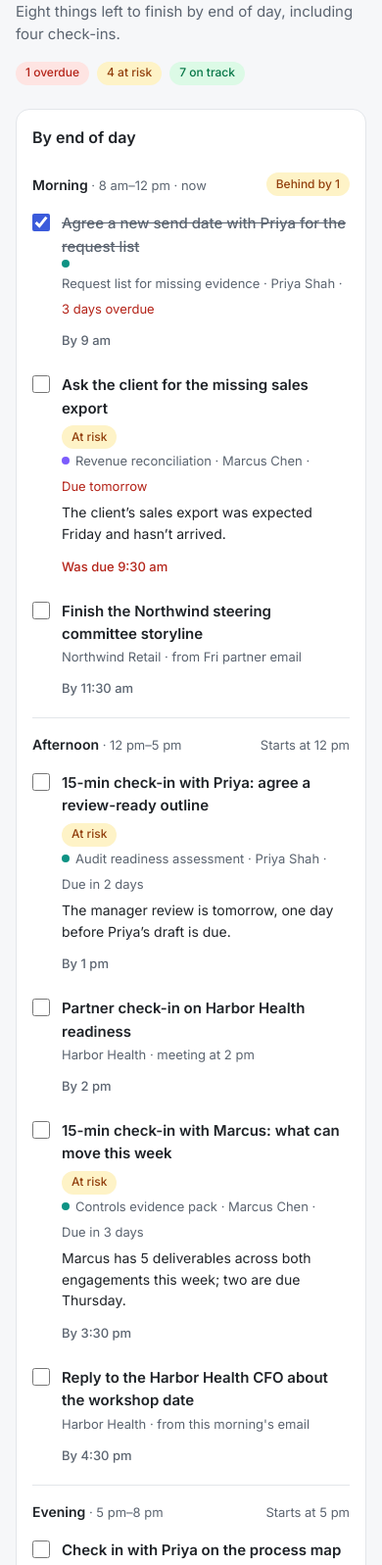
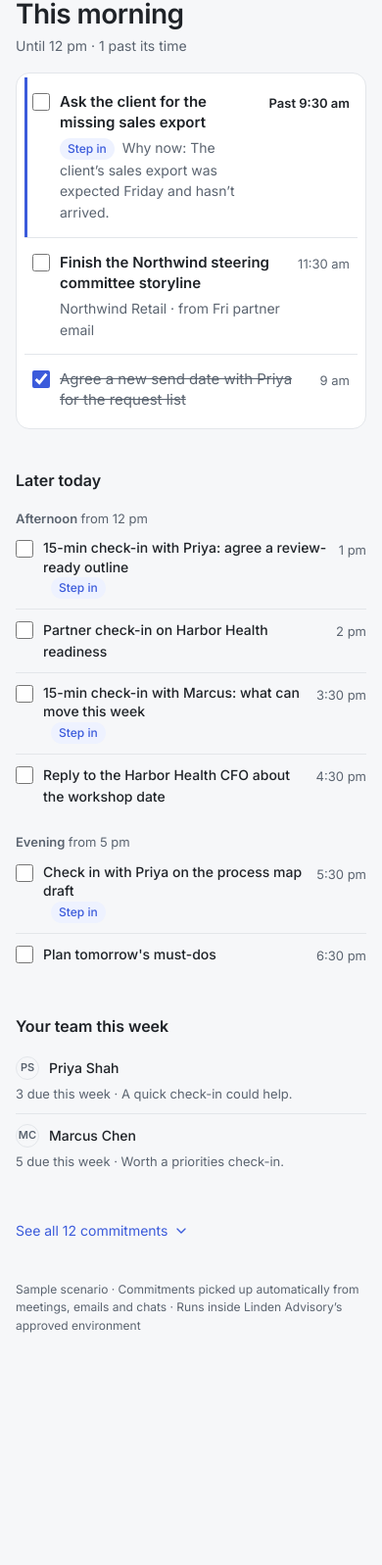
Before and after one commit to ca-scotti/early-signal-compass, a plain HTML site: page index.html in a window 390 px wide. Shown: the part 200-1797 px from the top of the page at 98% size. After the commit the page ends 1587 px from the top, so only its background shows below. Drawn offline with Linux system fonts and the light colour scheme.

Commit message:
Design update (Prompt-P): lead with right now, step-in rows, minimal layout
Decision: what a user sees first = the current part of the day, next must-do
first, with check-ins marked inside the sequence (option B).

- 'This morning' is the largest type; greeting, status pills and team card removed from the top
- Step-in rows: indigo tag + 'Why now' line, no status badges or red on the plan
- One time and at most two lines per row; due dates and sources live in the side panel
- Later today as quieter lists; team as a short text list
- Single 720px column; DESIGN.md and README updated

Co-Authored-By: Claude Opus 5.5 <noreply@anthropic.com>

```diff
--- a/app.js
+++ b/app.js
@@ -73,18 +73,21 @@ const NOW = minutes(SETTINGS.now);
 const planFor = (commitmentId) => TODAY_PLAN.find((p) => p.commitment === commitmentId);
 const checkIns = () => TODAY_PLAN.filter((p) => p.commitment);
 
-/* How a part of the day is going: behind = not done and past its time,
-   ahead = done before its time. Always a word, never color alone. */
-function pace(part) {
-  const items = TODAY_PLAN.filter((p) => p.part === part.id);
-  const isDone = (p) => state.done.has(p.id);
-  if (minutes(part.start) > NOW && !items.some(isDone)) return { word: `Starts at ${clock(part.start)}`, tone: "" };
-  if (items.length && items.every(isDone)) return { word: "Done", tone: "on-track" };
-  const behind = items.filter((p) => !isDone(p) && minutes(p.by) <= NOW).length;
-  const ahead = items.filter((p) => isDone(p) && minutes(p.by) > NOW).length;
-  if (behind) return { word: `Behind by ${behind}`, tone: "at-risk" };
-  if (ahead) return { word: `Ahead by ${ahead}`, tone: "on-track" };
-  return { word: "On track", tone: "on-track" };
+/* The part of the day we are in now (or the nearest one outside working hours). */
+function currentPart() {
+  return DAY_PARTS.find((d) => minutes(d.start) <= NOW && NOW < minutes(d.end))
+    || (NOW < minutes(DAY_PARTS[0].start) ? DAY_PARTS[0] : DAY_PARTS[DAY_PARTS.length - 1]);
+}
+const PART_TITLE = { morning: "This morning", afternoon: "This afternoon", evening: "This evening" };
+
+/* How the current part of the day is going, in words (never color alone). */
+function paceLine(part, items) {
+  const open = items.filter((p) => !state.done.has(p.id));
+  const late = open.filter((p) => minutes(p.by) <= NOW).length;
+  const until = `Until ${clock(part.end)}`;
+  if (!open.length) return `${until} · All done`;
+  if (late) return `${until} · ${late} past ${late === 1 ? "its" : "their"} time`;
+  return `${until} · On track`;
 }
 
 /* ---------- Static text ---------- */
@@ -92,9 +95,6 @@ function pace(part) {
 function fillStatic() {
   document.querySelectorAll("[data-text]").forEach((el) => { el.textContent = SETTINGS[el.dataset.text] ?? ""; });
   document.querySelectorAll("[data-icon]").forEach((el) => { el.outerHTML = icon(el.dataset.icon); });
-
-  $("engagement-nav").innerHTML = ENGAGEMENTS.map((e) =>
-    `<button class="nav-item" data-nav="${escapeHtml(e.name)}">${dot(e.name)}${escapeHtml(e.name)}</button>`).join("");
 
   $("filter-engagement").innerHTML = `<option value="all">All engagements</option>` +
     ENGAGEMENTS.map((e) => `<option value="${escapeHtml(e.name)}">${escapeHtml(e.name)}</option>`).join("");
@@ -105,83 +105,82 @@ function fillStatic() {
 /* ---------- Header ---------- */
 
 function renderHeader() {
-  const count = (s) => COMMITMENTS.filter((c) => c.status === s).length;
-  const left = TODAY_PLAN.filter((p) => !state.done.has(p.id));
-  const leftCheckIns = left.filter((p) => p.commitment).length;
-  const word = NUMBER_WORDS[left.length] ?? left.length;
-  $("now").textContent = `${SETTINGS.today} · ${clock(SETTINGS.now)}`;
-  $("lead-sentence").textContent = left.length === 0
-    ? "Everything on today's plan is done."
-    : `${word} thing${left.length === 1 ? "" : "s"} left to finish by end of day` +
-      (leftCheckIns ? `, including ${(NUMBER_WORDS[leftCheckIns] ?? String(leftCheckIns)).toLowerCase()} check-in${leftCheckIns === 1 ? "" : "s"}.` : ".");
-  $("stats").innerHTML =
-    `<span class="badge overdue">${count("overdue")} overdue</span>` +
-    `<span class="badge at-risk">${count("at-risk")} at risk</span>` +
-    `<span class="badge on-track">${count("on-track")} on track</span>`;
+  $("now").textContent = `Good morning, ${SETTINGS.leadName} · ${SETTINGS.today} · ${clock(SETTINGS.now)}`;
 }
 
 /* ---------- Today: the end-of-day plan ---------- */
 
-function planItem(p) {
+/* One row: title and one time. Rows about an analyst's work get a "Step in"
+   tag and a "Why now" line; the lead's own tasks may carry a short note.
+   "quiet" rows (later today) show the title and time only. */
+function planItem(p, quiet = false) {
   const done = state.done.has(p.id);
   const c = p.commitment ? byId(p.commitment) : null;
   const late = !done && minutes(p.by) <= NOW;
   const title = c
     ? `<button class="plan-title" data-open="${c.id}">${escapeHtml(p.title)}</button>`
     : `<span class="plan-title">${escapeHtml(p.title)}</span>`;
-  const meta = c
-    ? `${dot(c.engagement)}${escapeHtml(c.title)} · ${escapeHtml(person(c.owner).fullName)} · <span class="${c.daysUntilDue <= 1 ? "urgent" : ""}">${dueLabel(c)}</span>`
-    : escapeHtml(p.note || "");
+  let second = "";
+  if (!done && !quiet) {
+    if (c) second = `<p class="plan-why"><span class="step-in">Step in</span>Why now: ${escapeHtml(c.reason)}</p>`;
+    else if (p.note) second = `<p class="plan-why meta">${escapeHtml(p.note)}</p>`;
+  }
+  const inlineTag = !done && quiet && c ? `<span class="step-in inline">Step in</span>` : "";
   return `
-    <li class="plan-item ${done ? "is-done" : ""} ${c && state.selectedId === c.id ? "selected" : ""}">
+    <li class="plan-item ${c && !done ? "is-step-in" : ""} ${done ? "is-done" : ""} ${c && state.selectedId === c.id ? "selected" : ""}">
       <input type="checkbox" class="plan-check" id="check-${p.id}" data-done="${p.id}" ${done ? "checked" : ""}
         aria-label="Mark done: ${escapeHtml(p.title)}">
-      <div class="plan-body">
-        <div class="row-title-line">${title}${c && !done ? badge(c.status) : ""}</div>
-        <div class="row-meta meta">${meta}</div>
-        ${c && !done ? `<p class="row-reason">${escapeHtml(c.reason)}</p>` : ""}
-      </div>
-      <span class="plan-time ${late ? "urgent" : ""}">${late ? "Was due " : "By "}${clock(p.by)}</span>
+      <div class="plan-body">${title}${inlineTag}${second}</div>
+      <span class="plan-time ${late ? "is-late" : ""}">${late ? "Past " : ""}${clock(p.by)}</span>
     </li>`;
 }
 
 function renderPlan() {
-  $("plan").innerHTML = DAY_PARTS.map((part) => {
-    const items = TODAY_PLAN.filter((p) => p.part === part.id).sort((a, b) => minutes(a.by) - minutes(b.by));
-    const status = pace(part);
-    const isNow = minutes(part.start) <= NOW && NOW < minutes(part.end);
+  const part = currentPart();
+  const byTime = (a, b) => minutes(a.by) - minutes(b.by);
+  const partIndex = DAY_PARTS.indexOf(part);
+  const earlierIds = DAY_PARTS.slice(0, partIndex).map((d) => d.id);
+
+  // Right now: this part of the day, plus anything left over from earlier parts.
+  // Unfinished first, in time order; done items at the bottom.
+  const nowItems = TODAY_PLAN.filter((p) => p.part === part.id || (earlierIds.includes(p.part) && !state.done.has(p.id)));
+  const open = nowItems.filter((p) => !state.done.has(p.id)).sort(byTime);
+  const finished = nowItems.filter((p) => state.done.has(p.id)).sort(byTime);
+
+  const laterParts = DAY_PARTS.slice(partIndex + 1);
+  const later = laterParts.map((d) => {
+    const items = TODAY_PLAN.filter((p) => p.part === d.id).sort(byTime);
+    if (!items.length) return "";
     return `
-      <section class="day-part ${isNow ? "is-now" : ""}" aria-labelledby="part-${part.id}">
-        <div class="day-part-head">
-          <h3 id="part-${part.id}">${part.name}<span class="meta"> · ${clock(part.start)}–${clock(part.end)}${isNow ? " · now" : ""}</span></h3>
-          <span class="${status.tone ? `badge ${status.tone}` : "meta"}">${status.word}</span>
-        </div>
-        <ul class="plan-list">${items.map(planItem).join("")}</ul>
-      </section>`;
+      <div class="later-part">
+        <h3 class="part-label">${d.name} <span class="meta">from ${clock(d.start)}</span></h3>
+        <ul class="plan-list quiet">${items.map((p) => planItem(p, true)).join("")}</ul>
+      </div>`;
   }).join("");
+
+  $("plan").innerHTML = `
+    <section class="now" aria-labelledby="now-heading">
+      <h1 id="now-heading">${PART_TITLE[part.id] || part.name}</h1>
+      <p class="now-pace meta">${paceLine(part, nowItems)}</p>
+      <ul class="plan-list card">
+        ${open.map((p) => planItem(p)).join("") || `<li class="plan-empty meta">Nothing left for ${part.name.toLowerCase()}.</li>`}
+        ${finished.map((p) => planItem(p)).join("")}
+      </ul>
+    </section>
+    ${later ? `<section class="quiet-section" aria-label="Later today"><h2 class="section-label">Later today</h2>${later}</section>` : ""}`;
 }
 
 /* ---------- Team ---------- */
 
 function renderTeam() {
   $("team-list").innerHTML = TEAM.map((p) => {
-    const mine = COMMITMENTS.filter((c) => c.owner === p.id)
-      .sort((a, b) => STATUS_ORDER[a.status] - STATUS_ORDER[b.status]);
-    const dueThisWeek = mine.filter((c) => c.daysUntilDue >= 0 && c.daysUntilDue <= 4).length;
+    const dueThisWeek = COMMITMENTS.filter((c) => c.owner === p.id && c.daysUntilDue >= 0 && c.daysUntilDue <= 4).length;
     return `
-      <div class="person">
-        <div class="person-head">
-          ${avatar(p.id)}
-          <div>
-            <div class="person-name">${escapeHtml(p.fullName)}</div>
-            <div class="meta">${mine.length} commitments · ${dueThisWeek} due this week</div>
-          </div>
-        </div>
-        <div class="status-bar" role="img" aria-label="${mine.map((c) => STATUS_LABEL[c.status]).join(", ")}">
-          ${mine.map((c) => `<span class="${c.status}" title="${escapeHtml(c.title)} · ${STATUS_LABEL[c.status]}"></span>`).join("")}
-        </div>
-        <p class="person-note">${escapeHtml(p.note)}</p>
-      </div>`;
+      <li class="person">
+        ${avatar(p.id, "small")}
+        <span class="person-name">${escapeHtml(p.fullName)}</span>
+        <span class="meta">${dueThisWeek} due this week · ${escapeHtml(p.note)}</span>
+      </li>`;
   }).join("");
 }
 
@@ -218,9 +217,9 @@ function renderTable() {
       </tr>`).join("");
 }
 
-function openTable(engagementName = "all") {
+function openTable() {
   state.tableOpen = true;
-  state.filters = { engagement: engagementName, owner: "all", status: "all" };
+  state.filters = { engagement: "all", owner: "all", status: "all" };
   renderTable();
   $("all-work").scrollIntoView({ behavior: "smooth" });
 }
@@ -246,14 +245,14 @@ function renderSheet() {
     <div class="facts">
       <div><div class="fact-label">Owner</div><div class="fact-value">${avatar(c.owner, "small")}${escapeHtml(person(c.owner).fullName)}</div></div>
       <div><div class="fact-label">Due</div><div class="fact-value">${escapeHtml(c.due)}</div><div class="meta">${dueLabel(c)}</div></div>
-      <div><div class="fact-label">Status</div>${badge(c.status)}</div>
+      <div><div class="fact-label">Status</div><div class="fact-value">${STATUS_LABEL[c.status]}</div></div>
       <div><div class="fact-label">Latest progress</div><div class="fact-value">${escapeHtml(c.progress)}</div></div>
     </div>
 
     ${c.reason ? `
     <div class="sheet-section">
-      <h3>${c.status === "overdue" ? "What needs attention" : "Why this could slip"}</h3>
-      <div class="callout ${c.status}">${escapeHtml(c.reason)}${c.since ? ` <span style="opacity:.8">At risk since ${escapeHtml(c.since)}.</span>` : ""}</div>
+      <h3>Why now</h3>
+      <div class="callout">${escapeHtml(c.reason)}${c.since ? ` <span class="meta">Flagged ${escapeHtml(c.since)}.</span>` : ""}</div>
     </div>` : ""}
 
     <div class="sheet-section">
@@ -267,7 +266,7 @@ function renderSheet() {
       <h3>${plan ? `On your plan for ${DAY_PARTS.find((d) => d.id === plan.part).name.toLowerCase()}, by ${clock(plan.by)}` : "Suggested next step"}</h3>
       <p class="next-step">${escapeHtml(plan ? plan.title : c.nextStep)}</p>
       ${plan ? `<button class="btn btn-primary" data-done-toggle="${plan.id}" ${checkedIn ? "disabled" : ""}>
-        ${checkedIn ? `${icon("check")}Check-in done` : "Mark check-in done"}
+        ${checkedIn ? `${icon("check")}Done` : "Mark done"}
       </button>
       ${checkedIn ? `<p class="confirmation">Done for today. The status stays “${STATUS_LABEL[c.status].toLowerCase()}” until the work moves.</p>` : ""}` : ""}
     </div>` : ""}`;
@@ -317,7 +316,7 @@ document.addEventListener("click", (event) => {
   setActiveNav(nav);
   if (nav === "today") window.scrollTo({ top: 0, behavior: "smooth" });
   else if (nav === "team") $("team-card").scrollIntoView({ behavior: "smooth", block: "center" });
-  else openTable(nav === "work" ? "all" : nav);
+  else openTable();
 });
 
 [["filter-engagement", "engagement"], ["filter-owner", "owner"], ["filter-status", "status"]].forEach(([id, key]) => {
--- a/index.html
+++ b/index.html
@@ -3,12 +3,12 @@
 <head>
   <meta charset="utf-8">
   <meta name="viewport" content="width=device-width, initial-scale=1">
-  <title>Ahead — Your morning overview</title>
-  <meta name="description" content="A team lead's start-of-day view of commitments that could use support.">
+  <title>Ahead — Today</title>
+  <meta name="description" content="A team lead's day in order, with the moments to step in on an analyst's work.">
   <link rel="preconnect" href="https://fonts.googleapis.com">
   <link rel="preconnect" href="https://fonts.gstatic.com" crossorigin>
   <link rel="stylesheet" href="https://fonts.googleapis.com/css2?family=Inter:wght@400;500;600;700&display=swap">
-  <link rel="stylesheet" href="styles.css?v=4">
+  <link rel="stylesheet" href="styles.css?v=5">
 </head>
 <body>
   <div class="app">
@@ -25,11 +25,8 @@
       <div class="firm-name meta" data-text="firmName"></div>
 
       <button class="nav-item active" data-nav="today"><span data-icon="sun"></span>Today</button>
+      <button class="nav-item" data-nav="team"><span data-icon="users"></span>Team</button>
       <button class="nav-item" data-nav="work"><span data-icon="list"></span>All commitments</button>
-      <button class="nav-item" data-nav="team"><span data-icon="users"></span>Team</button>
-
-      <div class="nav-group-label">Engagements</div>
-      <div id="engagement-nav"></div>
 
       <div class="user-profile">
         <span class="avatar" data-text="leadInitials"></span>
@@ -44,30 +41,16 @@
     <main class="main">
       <div class="content">
 
-        <header class="page-header">
-          <div class="meta" id="now"></div>
-          <h1>Good morning, <span data-text="leadName"></span>.</h1>
-          <p class="lead" id="lead-sentence"></p>
-          <div class="stats" id="stats"></div>
-        </header>
+        <p class="meta greeting" id="now"></p>
 
-        <div class="grid">
-          <!-- Today: what must be done by end of day, in order. The hero of the page -->
-          <section class="card" aria-labelledby="plan-heading">
-            <div class="card-header">
-              <h2 class="card-title" id="plan-heading">By end of day</h2>
-            </div>
-            <div id="plan"></div>
-          </section>
+        <!-- Right now: the current part of the day. The hero of the page -->
+        <div id="plan"></div>
 
-          <!-- Team summary -->
-          <section class="card" id="team-card" aria-labelledby="team-heading">
-            <div class="card-header">
-              <h2 class="card-title" id="team-heading">Your team</h2>
-            </div>
-            <div id="team-list"></div>
-          </section>
-        </div>
+        <!-- The team, in a few words -->
+        <section class="quiet-section" id="team-card" aria-labelledby="team-heading">
+          <h2 class="section-label" id="team-heading">Your team this week</h2>
+          <ul class="team-list" id="team-list"></ul>
+        </section>
 
         <!-- Full list, collapsed by default -->
         <section class="all-work" id="all-work" aria-labelledby="all-work-heading">
@@ -104,11 +87,11 @@
     </main>
   </div>
 
-  <!-- Side panel (filled in by app.js when you click a commitment) -->
+  <!-- Side panel (filled in by app.js when you click an item you step in on) -->
   <div class="sheet-overlay" id="sheet-overlay" hidden></div>
   <div class="sheet" id="sheet" role="dialog" aria-modal="true" aria-labelledby="sheet-title" hidden></div>
 
-  <script src="data.js?v=4"></script>
-  <script src="app.js?v=4"></script>
+  <script src="data.js?v=5"></script>
+  <script src="app.js?v=5"></script>
 </body>
 </html>
--- a/styles.css
+++ b/styles.css
@@ -79,14 +79,13 @@ table { border-collapse: collapse; width: 100%; }
   position: sticky;
   top: 0;
   height: 100vh;
-  width: 232px;
+  width: 224px;
   flex-shrink: 0;
   display: flex;
   flex-direction: column;
   gap: var(--space-xs);
   padding: var(--space-lg) var(--space-md);
-  background: var(--surface);
-  border-right: 1px solid var(--border);
+  background: var(--neutral);
 }
 
 .brand {
@@ -150,21 +149,18 @@ table { border-collapse: collapse; width: 100%; }
   min-width: 0;
   padding: var(--space-xl) var(--space-xl) var(--space-lg);
 }
-.content { max-width: 1080px; margin: 0 auto; }
+.content { max-width: 720px; margin: 0 auto; }
 
-/* ---------- Header ---------- */
+/* ---------- Right now (the hero) ---------- */
 
-.page-header { margin-bottom: var(--space-lg); }
-.page-header h1 {
-  margin-top: var(--space-xs);
+.greeting { margin-bottom: var(--space-lg); }
+.now h1 {
   font-size: 28px;
   font-weight: 600;
   line-height: 1.25;
   letter-spacing: -0.02em;
 }
-.page-header .lead { margin-top: var(--space-sm); color: var(--secondary); font-size: 15px; }
-
-.stats { display: flex; flex-wrap: wrap; gap: var(--space-sm); margin-top: var(--space-md); }
+.now-pace { margin: var(--space-xs) 0 var(--space-md); font-size: 14px; }
 
 /* ---------- Badges, dots, avatars ---------- */
 
@@ -231,14 +227,7 @@ table { border-collapse: collapse; width: 100%; }
 .btn-text { color: var(--tertiary); padding: 0; height: auto; font-size: 14px; }
 .btn-text:hover { text-decoration: underline; }
 
-/* ---------- Main grid and cards ---------- */
-
-.grid {
-  display: grid;
-  grid-template-columns: minmax(0, 2fr) minmax(260px, 1fr);
-  gap: var(--space-lg);
-  align-items: start;
-}
+/* ---------- Cards ---------- */
 
 .card {
   background: var(--surface);
@@ -249,31 +238,24 @@ table { border-collapse: collapse; width: 100%; }
 .card-header { display: flex; align-items: baseline; justify-content: space-between; gap: var(--space-md); margin-bottom: var(--space-sm); }
 .card-title { font-size: 16px; font-weight: 600; }
 
-/* ---------- Today: the end-of-day plan ---------- */
+/* ---------- Today: the plan ---------- */
 
-.day-part { padding-top: var(--space-md); }
-.day-part + .day-part { margin-top: var(--space-sm); border-top: 1px solid var(--border); }
-.day-part-head {
-  display: flex;
-  align-items: center;
-  justify-content: space-between;
-  gap: var(--space-md);
-  margin-bottom: var(--space-xs);
-}
-.day-part-head h3 { font-size: 14px; font-weight: 600; }
-.day-part-head h3 .meta { font-weight: 400; }
+.plan-list { list-style: none; }
+.plan-list.card { padding: var(--space-xs) var(--space-sm); }
 
-.plan-list { list-style: none; margin: 0 calc(var(--space-sm) * -1); }
 .plan-item {
   display: grid;
   grid-template-columns: auto minmax(0, 1fr) auto;
   gap: 12px;
   align-items: start;
-  padding: 12px var(--space-sm);
-  border-radius: var(--rounded-md);
+  padding: 14px var(--space-sm);
+  border-top: 1px solid var(--border);
 }
-.plan-item:hover { background: var(--neutral); }
-.plan-item.selected { background: var(--tertiary-soft); }
+.plan-item:first-child { border-top: 0; }
+.plan-item.selected { background: var(--tertiary-soft); border-radius: var(--rounded-md); }
+
+/* A moment to step in on an analyst's work: an indigo edge, never a warning color */
+.plan-item.is-step-in { box-shadow: inset 3px 0 0 var(--tertiary); }
 
 .plan-check {
   width: 18px;
@@ -282,36 +264,52 @@ table { border-collapse: collapse; width: 100%; }
   accent-color: var(--tertiary);
   cursor: pointer;
 }
-.plan-title { font-size: 15px; font-weight: 600; text-align: left; }
+.plan-title { font-size: 15px; font-weight: 600; text-align: left; line-height: 1.4; }
 button.plan-title:hover { color: var(--tertiary); }
-.plan-item.is-done .plan-title { color: var(--secondary); font-weight: 500; text-decoration: line-through; }
+.plan-item.is-done .plan-title { color: var(--secondary); font-weight: 400; text-decoration: line-through; }
 
-.row-title-line { display: flex; align-items: center; flex-wrap: wrap; gap: 6px 10px; }
-.row-meta { display: flex; align-items: center; flex-wrap: wrap; gap: 6px; margin-top: 2px; }
-.row-reason { margin-top: 6px; color: var(--primary); font-size: 14px; }
+.plan-why { margin-top: 4px; color: var(--secondary); font-size: 14px; }
+.step-in {
+  display: inline-block;
+  margin-right: var(--space-sm);
+  padding: 0 8px;
+  border-radius: var(--rounded-full);
+  background: var(--tertiary-soft);
+  color: var(--tertiary);
+  font-size: 12px;
+  font-weight: 500;
+  line-height: 22px;
+}
 
-.plan-time { padding-top: 2px; font-size: 13px; font-weight: 500; color: var(--secondary); white-space: nowrap; }
-.urgent { color: var(--danger); }
+.step-in.inline { margin: 0 0 0 var(--space-sm); vertical-align: 1px; }
 
-/* ---------- Team card ---------- */
+.plan-time { padding-top: 2px; font-size: 14px; color: var(--secondary); white-space: nowrap; }
+.plan-time.is-late { color: var(--primary); font-weight: 600; }
+.plan-empty { padding: 14px var(--space-sm); list-style: none; }
 
-.person { padding: var(--space-md) 0; border-top: 1px solid var(--border); }
-.person:first-of-type { border-top: 0; padding-top: var(--space-sm); }
-.person-head { display: flex; align-items: center; gap: 10px; }
-.person-name { font-size: 14px; font-weight: 600; }
+/* Later today: same rows, quieter */
+.quiet-section { margin-top: var(--space-xl); }
+.section-label { font-size: 16px; font-weight: 600; margin-bottom: var(--space-sm); }
+.part-label { margin-top: var(--space-md); font-size: 13px; font-weight: 600; color: var(--secondary); }
+.part-label .meta { font-weight: 400; }
+.plan-list.quiet .plan-item { padding: 10px 0; }
+.plan-list.quiet .plan-title { font-size: 14px; font-weight: 500; }
+.plan-list.quiet .plan-item.is-step-in { box-shadow: none; }
+.plan-list.quiet .plan-why { margin-top: 2px; }
 
-.status-bar {
+/* ---------- Team ---------- */
+
+.team-list { list-style: none; }
+.person {
   display: flex;
-  gap: 2px;
-  height: 6px;
-  margin: 12px 0 8px;
-  border-radius: var(--rounded-full);
-  overflow: hidden;
+  align-items: center;
+  flex-wrap: wrap;
+  gap: 4px 10px;
+  padding: 10px 0;
+  border-top: 1px solid var(--border);
 }
-.status-bar span { flex: 1; background: var(--success-bar); }
-.status-bar span.at-risk { background: var(--warning-bar); }
-.status-bar span.overdue { background: var(--danger-bar); }
-.person-note { color: var(--secondary); font-size: 13px; }
+.person:first-child { border-top: 0; }
+.person-name { font-size: 14px; font-weight: 500; }
 
 /* ---------- All commitments ---------- */
 
@@ -408,8 +406,7 @@ button.plan-title:hover { color: var(--tertiary); }
 
 .sheet-section { margin-top: var(--space-lg); }
 .sheet-section h3 { color: var(--secondary); font-size: 12px; font-weight: 500; margin-bottom: var(--space-sm); }
-.callout { padding: 12px 14px; border-radius: var(--rounded-md); background: var(--warning-soft); color: var(--warning); }
-.callout.overdue { background: var(--danger-soft); color: var(--danger); }
+.callout { padding: 12px 14px; border-radius: var(--rounded-md); background: var(--neutral); color: var(--primary); }
 .quote { padding-left: 12px; border-left: 3px solid var(--border); color: var(--secondary); font-style: italic; }
 .quote-source { margin-top: 6px; }
 .next-step { margin-bottom: var(--space-md); }
@@ -419,10 +416,6 @@ button.plan-title:hover { color: var(--tertiary); }
 @keyframes slide-in { from { transform: translateX(24px); opacity: 0; } }
 
 /* ---------- Smaller screens ---------- */
-
-@media (max-width: 960px) {
-  .grid { grid-template-columns: 1fr; }
-}
 
 @media (max-width: 720px) {
   .app { display: block; }
@@ -437,12 +430,12 @@ button.plan-title:hover { color: var(--tertiary); }
     border-right: 0;
     border-bottom: 1px solid var(--border);
   }
-  .firm-name, .nav-group-label, .user-profile, #engagement-nav { display: none; }
+  .firm-name, .user-profile { display: none; }
   .nav-item { width: auto; }
   .main { padding: var(--space-lg) var(--space-md); }
   .card { padding: var(--space-md); }
-  .plan-item { grid-template-columns: auto minmax(0, 1fr); }
-  .plan-time { grid-column: 2; padding-top: 0; }
+  .plan-item { gap: 10px; }
+  .plan-time { font-size: 13px; }
   .work-table .col-owner, .work-table .col-due { display: none; }
 }
 
```
Also changed, not shown: 2 other files.
